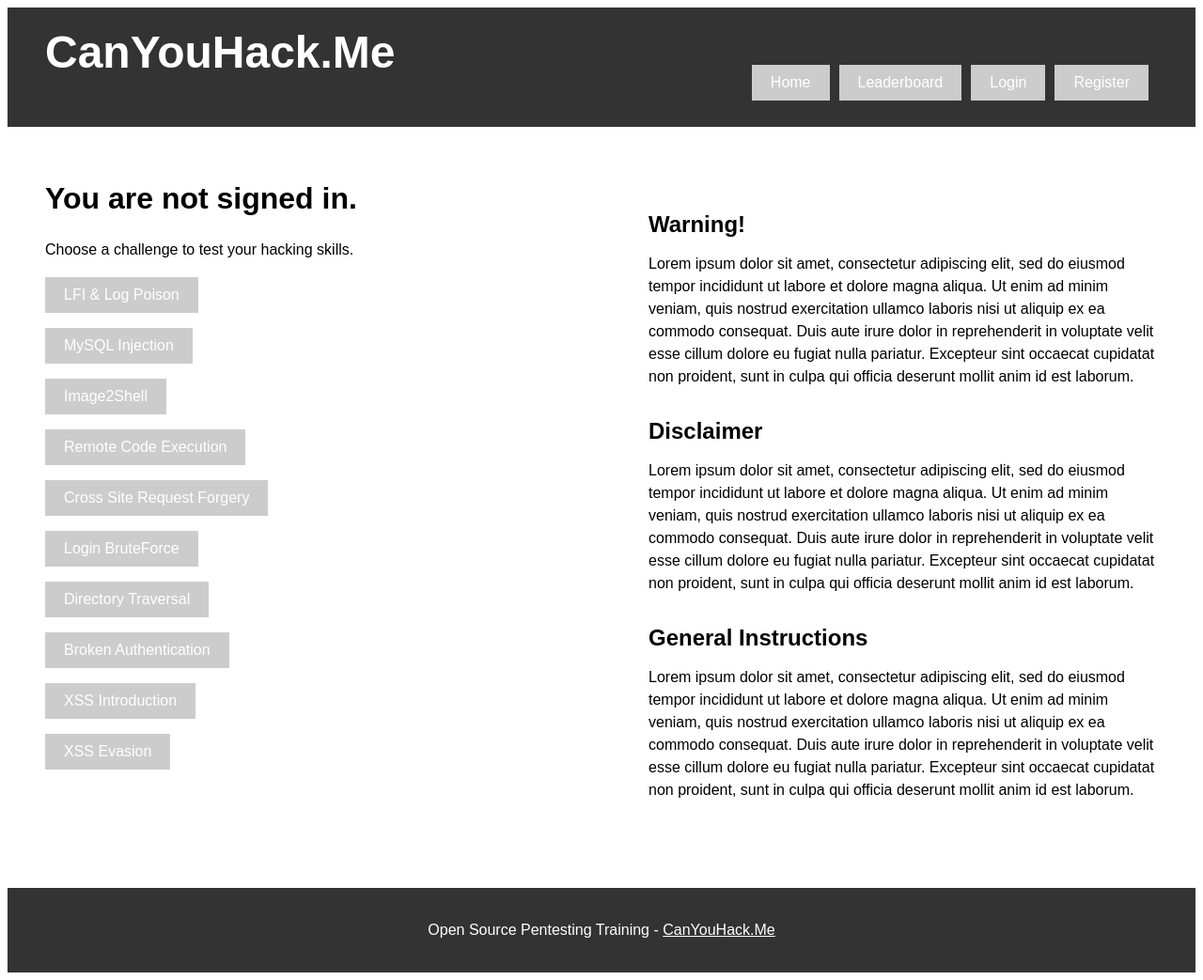
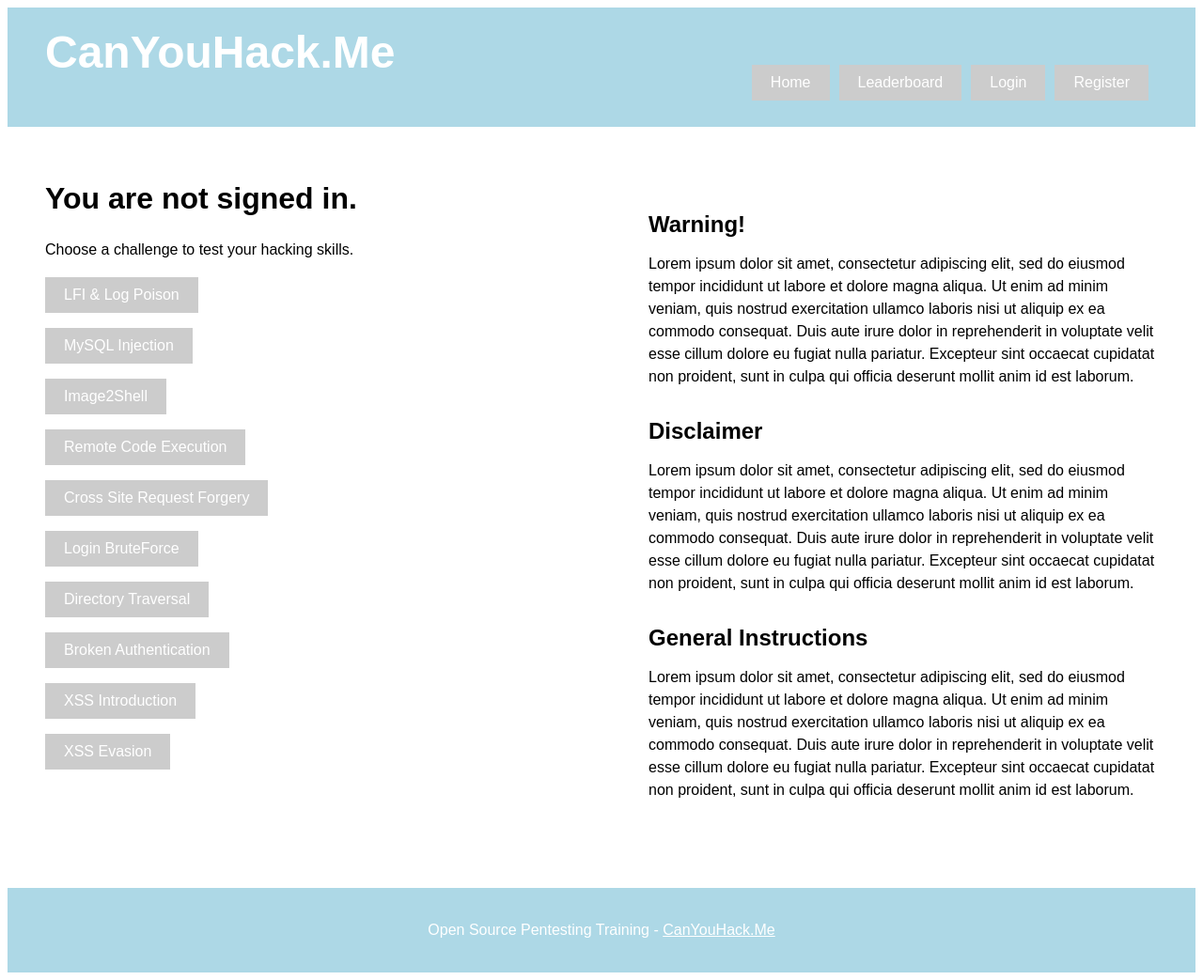
Before and after one commit to timothyericsson/CanYouHackMe, a PHP site: page / in a window 1280 px wide. Shown: the whole page at 94% size. Run offline with PHP 8.4, Linux system fonts and the light colour scheme.

Commit message:
Update index.php
Changed color to blue to match the leaderboard/profile/sign up process

```diff
--- a/WebFiles/index.php
+++ b/WebFiles/index.php
@@ -10,7 +10,7 @@
       justify-content: space-between;
       align-items: center;
       padding: 20px 40px;
-      background-color: #333;
+      background-color: lightblue;
       color: #fff;
     }
 
@@ -64,7 +64,7 @@
     footer {
       padding: 20px;
       text-align: center;
-      background-color: #333;
+      background-color: lightblue;
       color: #fff;
     }
 
```
